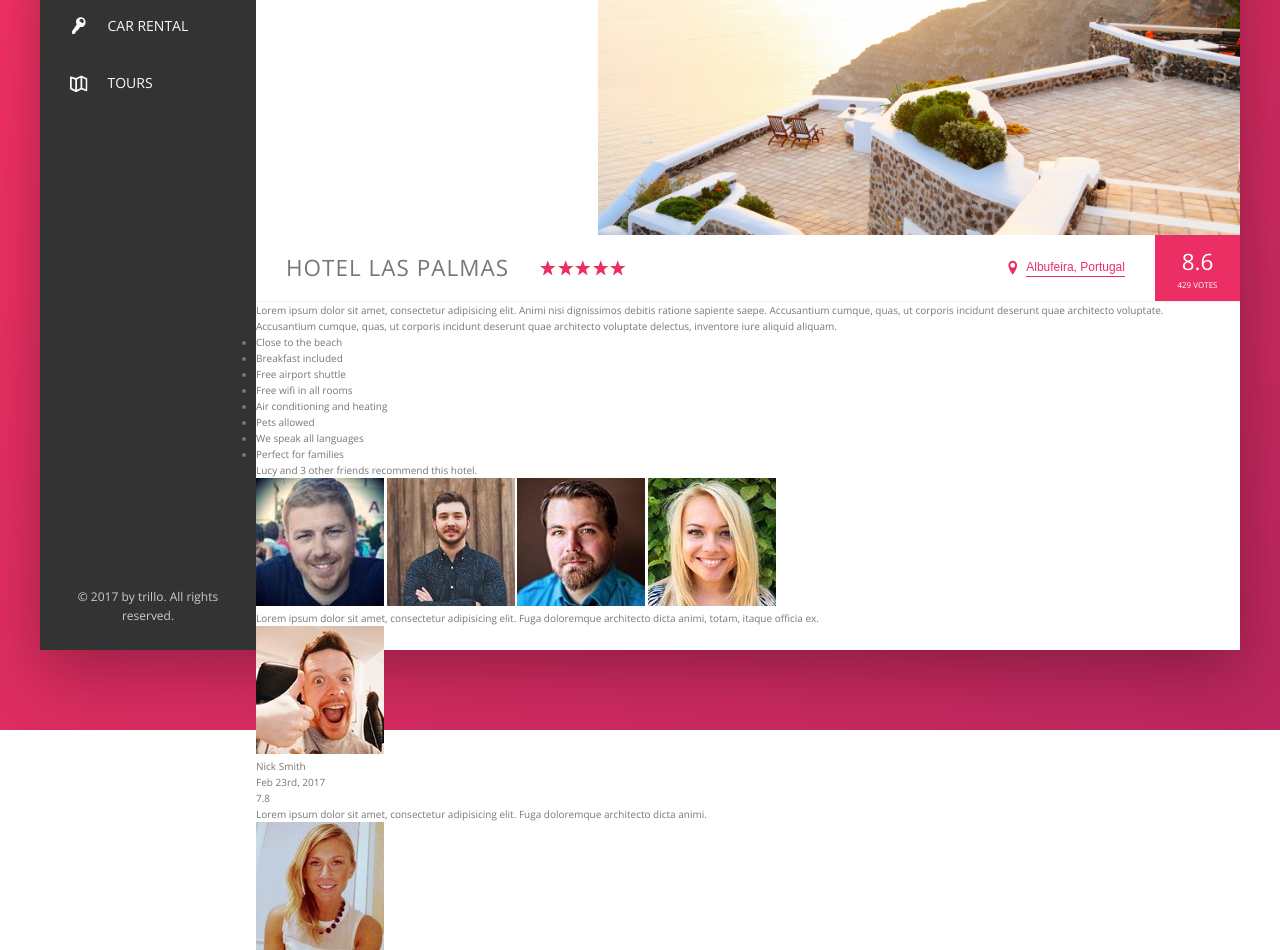
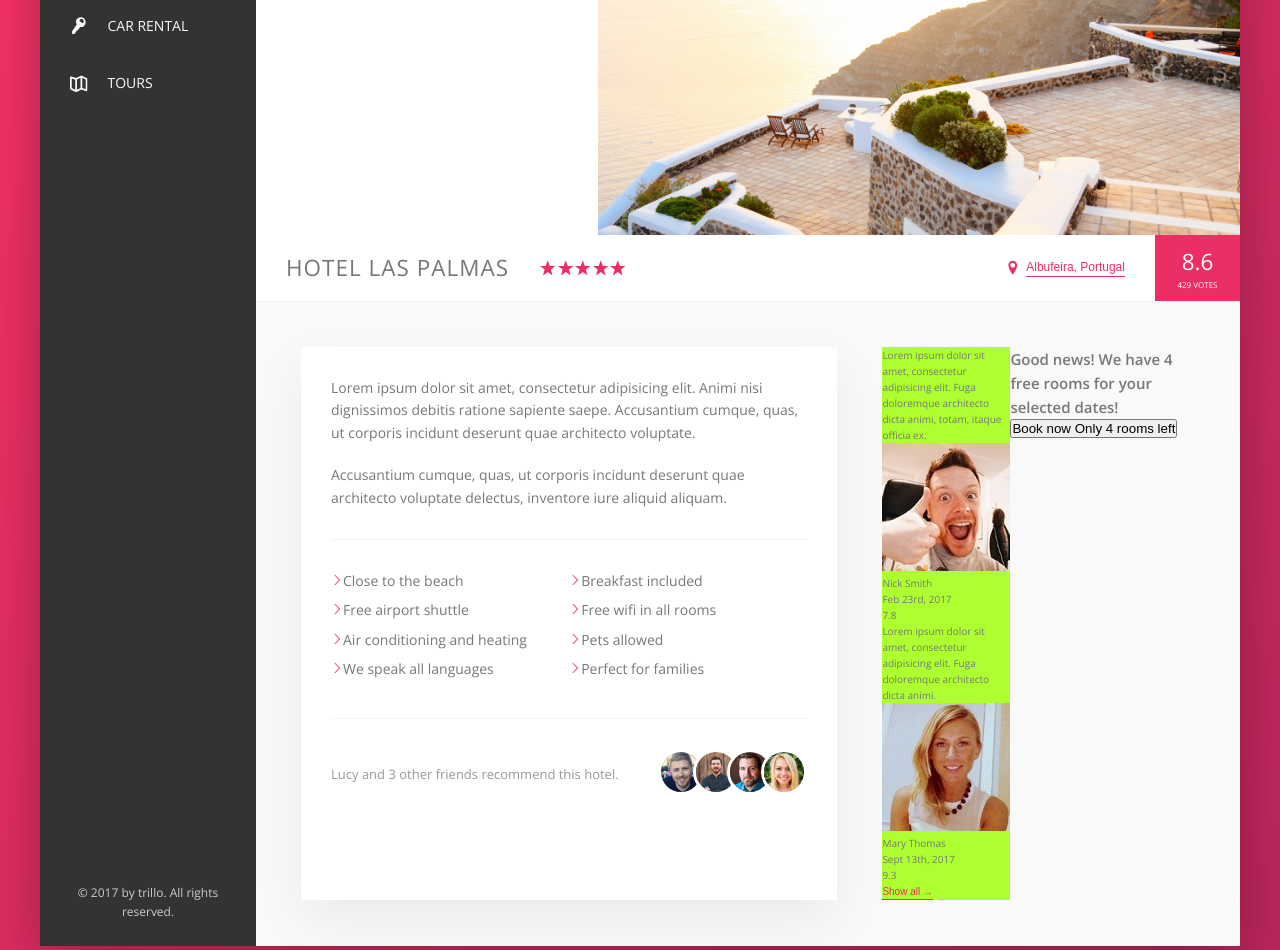
Before and after one commit to vinhphu101195/Booking-layout-html-css, a website: page index.html in a window 1280 px wide. Shown: the part 300-1250 px from the top of the page. Drawn offline with nearby package versions, Linux system fonts and the light colour scheme.

Commit message:
build description

```diff
--- a/sass/_base.scss
+++ b/sass/_base.scss
@@ -14,6 +14,9 @@
     --color-grey-dark-3: #999;
 
     --shadow-dark:  0 2rem 6rem rgba(0,0,0,.3);
+    --shadow-light: 0 2rem 5rem rgba(0,0,0,.06);
+
+    --line: 1px solid  var(--color-grey-light-2);
 }
 
 
--- a/sass/_components.scss
+++ b/sass/_components.scss
@@ -210,7 +210,7 @@
 .overview{
     display: flex;
     align-items: center;
-    border-bottom: 1px solid  var(--color-grey-light-2);
+    border-bottom: var(--line);
 
 
     &__heading{
@@ -307,3 +307,79 @@
         box-shadow: none;
     }
 }
+
+
+//////////////////////////////////////////////
+// PARAGRAPH
+.paragraph:not(:last-of-type){
+    margin-bottom: 2rem;
+}
+
+
+//////////////////////////////////////////////
+// LIST
+.list{
+    margin: 3rem 0;
+    list-style: none;
+    padding: 3rem 0;
+    border-top: var(--line);
+    border-bottom: var(--line);
+
+    display: flex;
+    flex-wrap: wrap;
+
+    &__item{
+        flex: 0 0 50%;
+        margin-bottom: .7rem;
+    }
+    &__item::before{
+        content: "";
+        height: 1.2rem;
+        width: 1.2rem;
+        display: inline-block;
+
+        //Older browsers
+        // background-image: url(../img/SVG/chevron-thin-right.svg);
+        // background-size: cover;
+
+        // Newer browsers-masks
+        background-color: var(--color-primary);
+        -webkit-mask-image: url(../img/SVG/chevron-thin-right.svg);
+        -webkit-mask-size: cover;
+        mask-image: url(../img/SVG/chevron-thin-right.svg);
+        mask-size: cover;
+    }
+}
+
+//////////////////////////////////////////////
+// RECOMMEND
+.recommend{
+    font-size: 1.3rem;
+    color:var(--color-grey-dark-3);
+
+    display: flex;
+    align-items: center;
+    justify-content:space-between;
+
+    &__count{
+
+    }
+
+    &__friends{
+
+    }
+
+    &__photo{
+        // keep the same size for photo
+        box-sizing: content-box;
+
+        height: 4rem;
+        width: 4rem;
+        border-radius: 50%;
+        border: 3px solid #fff;
+
+        &:not(:last-child){
+            margin-right: -1.5rem
+        }
+    }
+}
--- a/sass/_layout.scss
+++ b/sass/_layout.scss
@@ -11,7 +11,7 @@
     font-size: 1.4rem;
     height: 7rem;
     background-color: #fff;
-    border-bottom: 1px solid  var(--color-grey-light-2);
+    border-bottom: var(--line);
 
     display: flex;
     justify-content: space-between;
@@ -33,6 +33,26 @@
 
 .hotel-view{
     background-color: #fff;
-    height: 80rem;
     flex:1;
 }
+
+.detail{
+    display: flex;
+    padding: 4.5rem;
+    background-color: var(--color-grey-light-1);
+    border-bottom: var(--line);
+}
+
+.description{
+    font-size: 1.4rem;
+    background-color: #fff;
+    box-shadow: var(--shadow-light);
+    padding: 3rem;
+    flex: 0 0 60%;
+    margin-right: 4.5rem;
+}
+
+.user-reviews{
+    background-color: greenyellow;
+    flex:1;
+}
```
Also changed, not shown: css/style.css.
